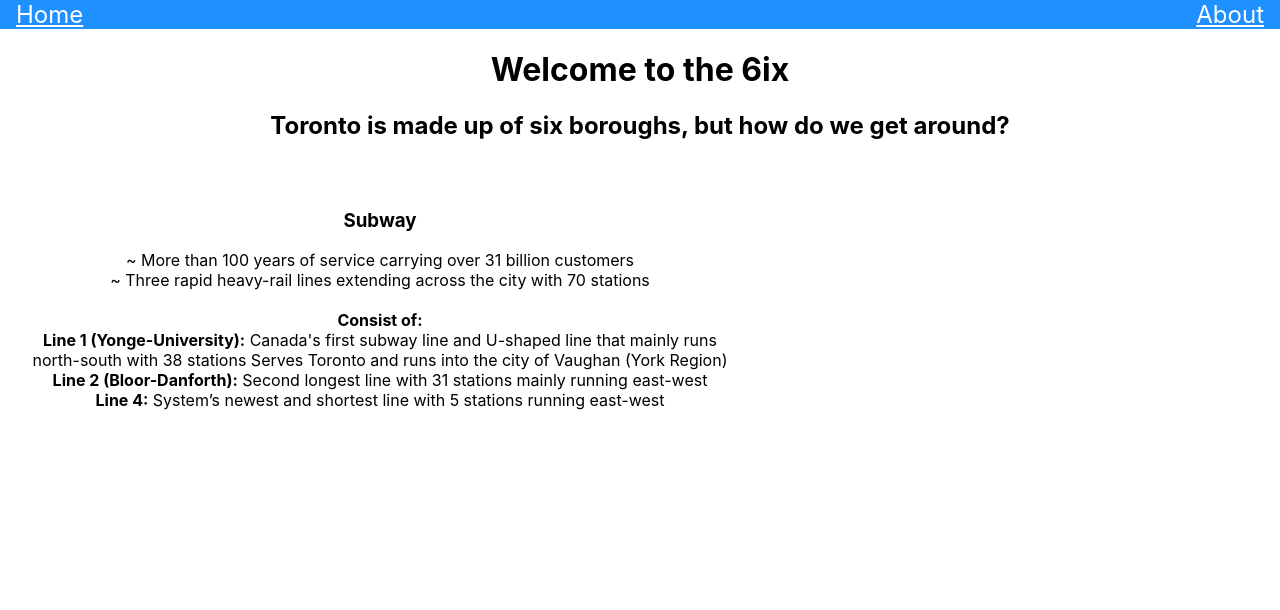
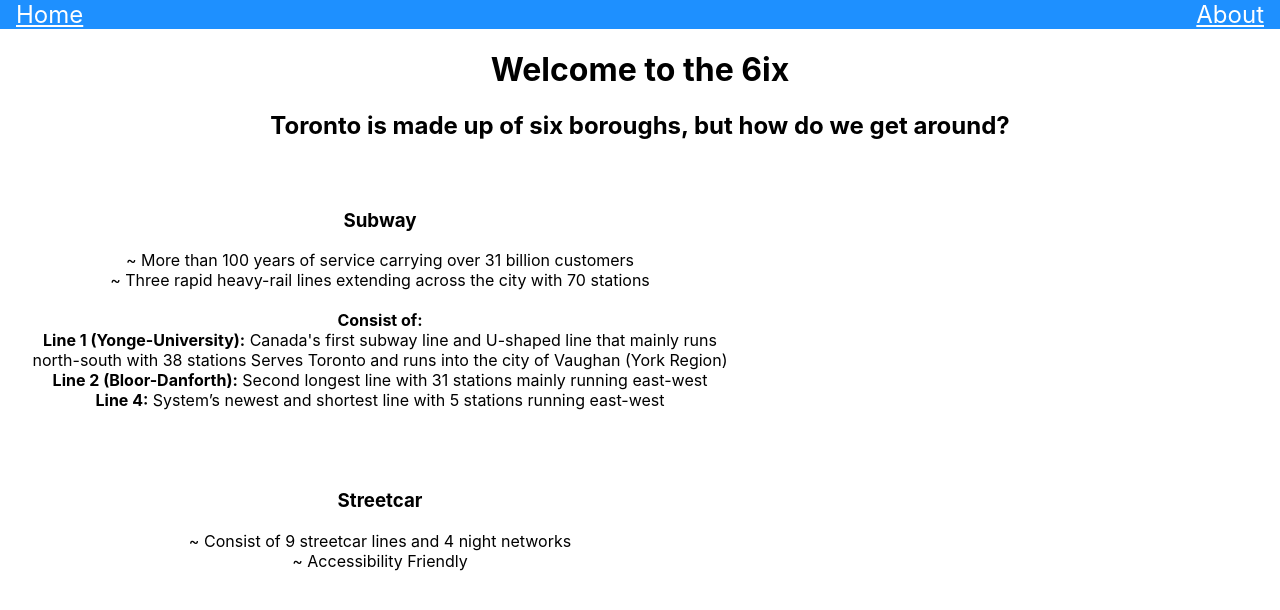
Before and after one commit to sarahsonder/toronno-for-you, a React (Create React App) app: page /crash-course in a window 1280 px wide. Shown: the top 610 px of the page. Built offline with nearby package versions, Linux system fonts and the light colour scheme.

Commit message:
streetcar description

```diff
--- a/src/components/Crash_Course.js
+++ b/src/components/Crash_Course.js
@@ -9,6 +9,7 @@ export const Crash_Course = () => {
             <h1>Welcome to the 6ix</h1>
             <h2>Toronto is made up of six boroughs, but how do we get around?</h2>
             <Subway/>
+            <Streetcar/>
         </div>
     )
 }
@@ -31,4 +32,21 @@ const Subway = ()=> {
         </div>)
 }
 
+const Streetcar = () => {
+    return (
+        <div style={{ display: 'block', width: 700, padding: 30 }}>
+            <h3>Streetcar</h3>
+            <Row>
+                <Col>~ Consist of 9 streetcar lines and 4 night networks
+                </Col>
+                <Col>
+                    ~ Accessibility Friendly
+                </Col>
+            </Row>
+        </div>
+    )
+}
+
+
+
 export default Crash_Course;
```
